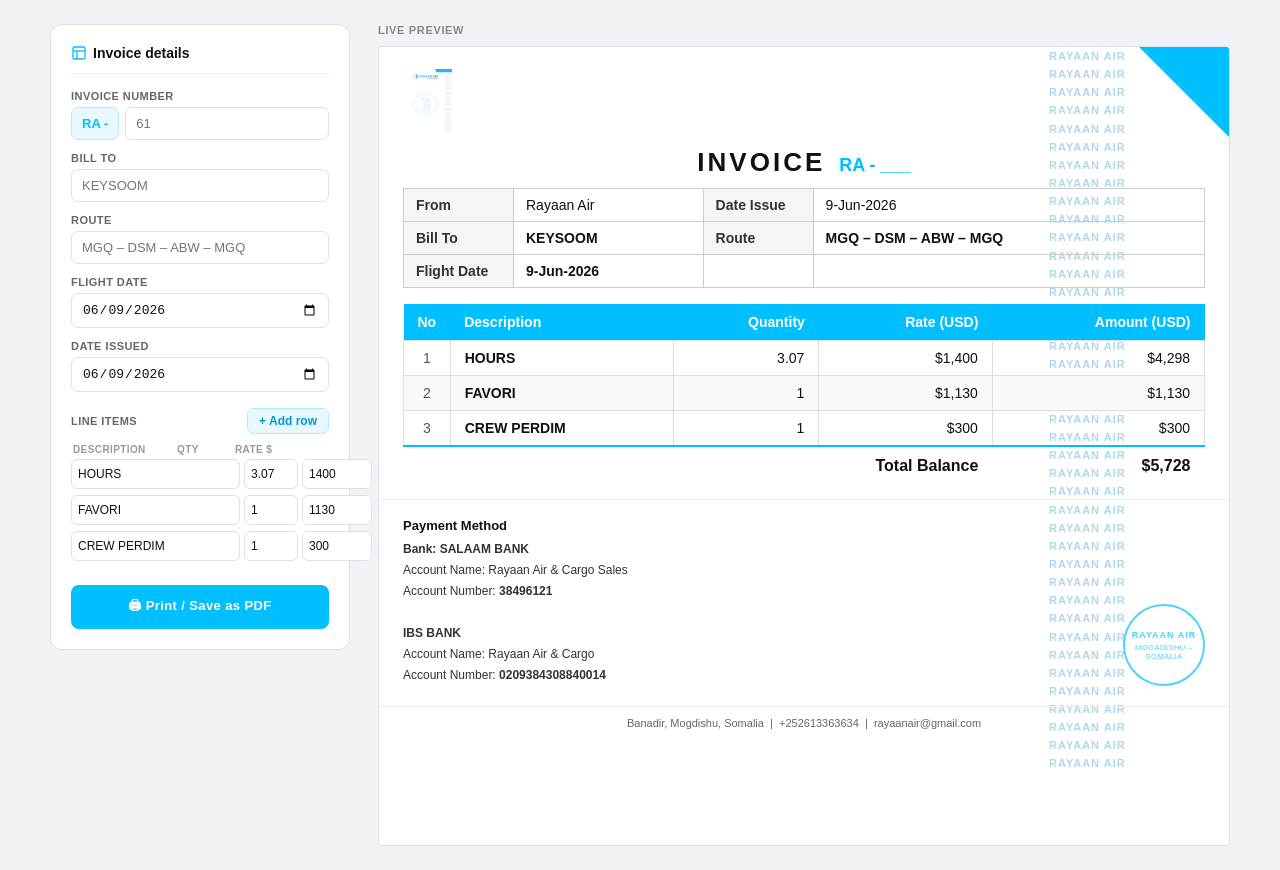
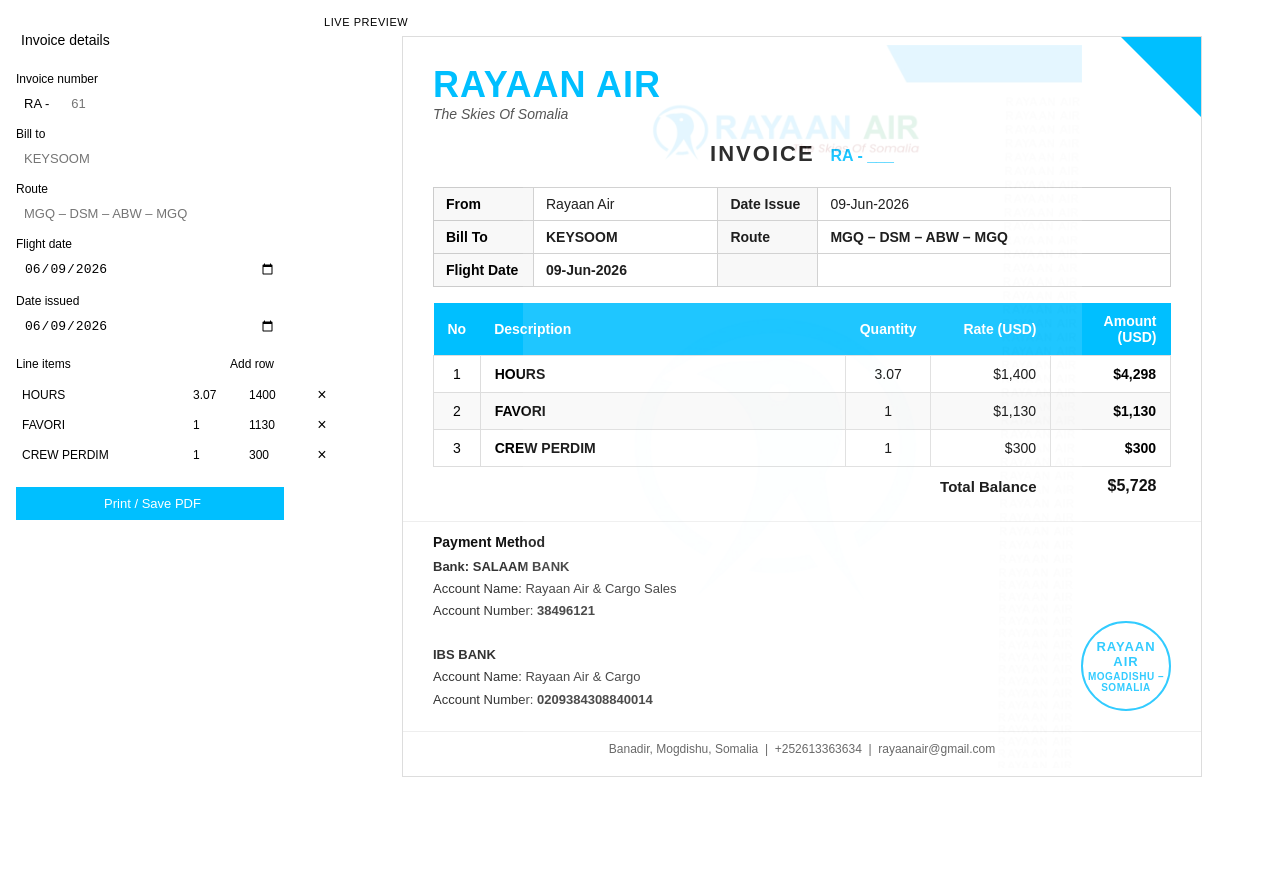
Before and after one commit to huseinhashi/rayaninvoice, a plain HTML site: page index.html in a window 1280 px wide. After the commit the page ends 800 px from the top, so only its background shows below. Drawn offline with Linux system fonts and the light colour scheme.

Commit message:
Update styles and structure in index.html
Refactor styles and improve markup for invoice generator.

```diff
--- a/index.html
+++ b/index.html
@@ -1,340 +1,161 @@
-<!DOCTYPE html>
-<html lang="en">
-<head>
-<meta charset="UTF-8">
-<meta name="viewport" content="width=device-width, initial-scale=1.0">
-<title>Rayaan Air — Invoice Generator</title>
+
 <style>
-  *, *::before, *::after { box-sizing: border-box; margin: 0; padding: 0; }
+  * { box-sizing: border-box; margin: 0; padding: 0; }
+  body { font-family: Arial, sans-serif; }
 
-  body {
-    font-family: Arial, sans-serif;
-    background: #f0f2f5;
-    color: #111;
-    min-height: 100vh;
-    padding: 24px;
-  }
+  .app-shell { display: flex; gap: 24px; padding: 16px 0; }
 
-  /* ── LAYOUT ── */
-  .app-shell {
-    display: flex;
-    gap: 28px;
-    max-width: 1180px;
-    margin: 0 auto;
-    align-items: flex-start;
-  }
-
-  /* ── FORM PANEL ── */
   .form-panel {
     width: 300px;
     flex-shrink: 0;
-    background: #fff;
-    border: 1px solid #dde1e7;
-    border-radius: 12px;
-    padding: 20px;
-    position: sticky;
-    top: 24px;
+    background: var(--color-background-primary);
+    border: 0.5px solid var(--color-border-tertiary);
+    border-radius: var(--border-radius-lg);
+    padding: 16px;
+    height: fit-content;
   }
 
   .form-panel h2 {
     font-size: 14px;
-    font-weight: 700;
-    color: #111;
-    margin-bottom: 16px;
-    padding-bottom: 12px;
-    border-bottom: 1px solid #eee;
-    display: flex;
-    align-items: center;
-    gap: 6px;
+    font-weight: 500;
+    color: var(--color-text-primary);
+    margin-bottom: 14px;
+    padding-bottom: 10px;
+    border-bottom: 0.5px solid var(--color-border-tertiary);
   }
 
-  .field { margin-bottom: 12px; }
-  .field label {
-    display: block;
-    font-size: 11px;
-    font-weight: 700;
-    color: #666;
-    text-transform: uppercase;
-    letter-spacing: 0.04em;
-    margin-bottom: 5px;
+  .field { margin-bottom: 10px; }
+  .field label { display: block; font-size: 12px; color: var(--color-text-secondary); margin-bottom: 4px; }
+  .field input, .field select {
+    width: 100%; padding: 6px 8px; font-size: 13px;
+    border: 0.5px solid var(--color-border-secondary);
+    border-radius: var(--border-radius-md);
+    background: var(--color-background-primary);
+    color: var(--color-text-primary);
   }
-  .field input {
-    width: 100%;
-    padding: 8px 10px;
-    font-size: 13px;
-    border: 1px solid #dde1e7;
-    border-radius: 7px;
-    background: #fff;
-    color: #111;
-    outline: none;
-    transition: border-color 0.15s;
-  }
-  .field input:focus { border-color: #00BFFF; }
 
   .inv-no-row { display: flex; align-items: center; gap: 6px; }
   .inv-prefix {
-    font-size: 13px; font-weight: 700; color: #00BFFF;
-    background: #e8f8ff;
-    border: 1px solid #b3e9ff;
-    border-radius: 7px;
-    padding: 8px 10px;
+    font-size: 13px; font-weight: 500; color: var(--color-text-secondary);
+    background: var(--color-background-secondary);
+    border: 0.5px solid var(--color-border-secondary);
+    border-radius: var(--border-radius-md);
+    padding: 6px 8px;
     white-space: nowrap;
   }
   .inv-no-row input { flex: 1; }
 
-  .items-section { margin-top: 16px; }
-  .items-header {
-    display: flex; justify-content: space-between;
-    align-items: center; margin-bottom: 10px;
-  }
-  .items-header span {
-    font-size: 11px; font-weight: 700; color: #666;
-    text-transform: uppercase; letter-spacing: 0.04em;
-  }
+  .items-header { display: flex; justify-content: space-between; align-items: center; margin: 12px 0 8px; }
+  .items-header span { font-size: 12px; color: var(--color-text-secondary); }
   .add-btn {
-    font-size: 12px; padding: 5px 11px; cursor: pointer;
-    background: #e8f8ff; color: #0099cc;
-    border: 1px solid #b3e9ff;
-    border-radius: 7px; font-weight: 600;
-    transition: background 0.15s;
-  }
-  .add-btn:hover { background: #ccf0ff; }
-
-  .col-labels {
-    display: grid;
-    grid-template-columns: 1fr 54px 70px 22px;
-    gap: 4px; margin-bottom: 4px;
-  }
-  .col-labels span {
-    font-size: 10px; font-weight: 700; color: #999;
-    text-transform: uppercase; letter-spacing: 0.04em;
-    padding: 0 2px;
+    font-size: 12px; padding: 4px 10px; cursor: pointer;
+    background: var(--color-background-info);
+    color: var(--color-text-info);
+    border: 0.5px solid var(--color-border-info);
+    border-radius: var(--border-radius-md);
   }
 
-  .line-item {
-    display: grid;
-    grid-template-columns: 1fr 54px 70px 22px;
-    gap: 4px; margin-bottom: 6px; align-items: center;
-  }
-  .line-item input {
-    padding: 7px 6px; font-size: 12px;
-    border: 1px solid #dde1e7; border-radius: 6px;
-    background: #fff; color: #111; outline: none;
-    transition: border-color 0.15s;
-  }
-  .line-item input:focus { border-color: #00BFFF; }
-  .remove-btn {
-    background: none; border: none; cursor: pointer;
-    color: #bbb; font-size: 18px; line-height: 1;
-    padding: 2px; border-radius: 4px;
-    transition: color 0.15s;
-  }
-  .remove-btn:hover { color: #e05; }
+  .line-item { display: grid; grid-template-columns: 1fr 52px 64px 22px; gap: 4px; margin-bottom: 6px; align-items: center; }
+  .line-item input { padding: 5px 6px; font-size: 12px; border: 0.5px solid var(--color-border-secondary); border-radius: var(--border-radius-md); background: var(--color-background-primary); color: var(--color-text-primary); }
+  .remove-btn { background: none; border: none; cursor: pointer; color: var(--color-text-secondary); font-size: 16px; line-height: 1; padding: 2px; }
+  .remove-btn:hover { color: var(--color-text-danger); }
 
   .print-btn {
-    width: 100%; margin-top: 18px; padding: 11px;
-    font-size: 13px; font-weight: 700; cursor: pointer;
+    width: 100%; margin-top: 14px; padding: 9px;
+    font-size: 13px; font-weight: 500; cursor: pointer;
     background: #00BFFF; color: #fff;
-    border: none; border-radius: 8px;
-    letter-spacing: 0.03em;
-    transition: background 0.15s;
+    border: none; border-radius: var(--border-radius-md);
   }
   .print-btn:hover { background: #009fd4; }
 
-  /* ── PREVIEW ── */
   .preview-panel { flex: 1; min-width: 0; }
-  .preview-label {
-    font-size: 11px; font-weight: 700; color: #888;
-    text-transform: uppercase; letter-spacing: 0.06em;
-    margin-bottom: 10px;
-  }
+  .preview-label { font-size: 11px; color: var(--color-text-secondary); margin-bottom: 8px; text-transform: uppercase; letter-spacing: 0.05em; }
 
-  /* ── INVOICE (A4 proportions) ── */
+  /* ===== INVOICE STYLES ===== */
   #invoice {
     background: #fff;
     width: 100%;
-    /* A4 ratio: 210 x 297mm — we render at display width, print uses @page */
-    min-height: 800px;
     font-family: Arial, sans-serif;
     color: #111;
-    border: 1px solid #dde1e7;
-    border-radius: 4px;
-    position: relative;
-    overflow: hidden;
+    border: 1px solid #ddd;
+    font-size: 14px;
+    max-width: 800px;
+    margin: 0 auto;
   }
 
-  /* corner triangle */
-  .inv-corner {
-    position: absolute; top: 0; right: 0;
-    width: 0; height: 0; border-style: solid;
-    border-width: 0 90px 90px 0;
-    border-color: transparent #00BFFF transparent transparent;
-    z-index: 2;
+  .inv-top {
+    display: flex;
+    justify-content: space-between;
+    align-items: flex-start;
+    padding: 30px 30px 0;
+    position: relative;
   }
 
-  /* watermark strip */
   .inv-watermark {
-    position: absolute; top: 0; right: 0;
-    width: 180px; bottom: 0;
-    display: flex; flex-direction: column;
-    overflow: hidden; pointer-events: none; z-index: 1;
-  }
-  .inv-watermark span {
-    font-size: 11px; font-weight: 700;
-    color: #b0d8e8; white-space: nowrap;
-    letter-spacing: 1px; line-height: 1.65;
-    font-family: Arial, sans-serif;
+    position: absolute; top: 0; left: 0; right: 0; bottom: 0;
+    background-image: url('logo.jpeg');
+    background-size: 70%;
+    background-repeat: no-repeat;
+    background-position: center;
+    opacity: 0.12;
+    pointer-events: none;
+    z-index: 0;
   }
 
-  /* logo */
-  .inv-logo-wrap {
-    padding: 22px 24px 0;
-    position: relative; z-index: 3;
+  .inv-logo-area { display: flex; flex-direction: column; align-items: flex-start; }
+  .inv-logo { display: flex; align-items: center; gap: 12px; }
+  .inv-logo img { height: 90px; width: auto; }
+  .inv-logo-text { line-height: 1; }
+  .inv-logo-text .brand { font-size: 36px; font-weight: 900; color: #00BFFF; letter-spacing: 1px; }
+  .inv-logo-text .tagline { font-size: 14px; font-style: italic; color: #555; margin-top: 4px; }
+
+  .inv-corner { position: absolute; top: 0; right: 0; width: 0; height: 0; border-style: solid; border-width: 0 80px 80px 0; border-color: transparent #00BFFF transparent transparent; }
+
+  .inv-title-block { text-align: center; padding: 20px 30px; }
+  .inv-title-block h1 { font-size: 18px; font-weight: 700; letter-spacing: 2px; color: #111; }
+  .inv-no-display { color: #00BFFF; font-weight: 700; font-size: 16px; margin-left: 12px; }
+
+  .inv-meta-table { width: calc(100% - 60px); margin: 0 30px 16px; border-collapse: collapse; font-size: 14px; }
+  .inv-meta-table td { border: 1px solid #ccc; padding: 8px 12px; }
+  .inv-meta-table td:first-child { font-weight: 700; width: 100px; background: #f8f8f8; }
+  .inv-meta-table td:nth-child(3) { font-weight: 700; width: 100px; background: #f8f8f8; }
+
+  .inv-items-table { width: calc(100% - 60px); margin: 0 30px 16px; border-collapse: collapse; font-size: 14px; }
+  .inv-items-table th { background: #00BFFF; color: #fff; padding: 10px 14px; text-align: left; font-weight: 700; }
+  .inv-items-table th:last-child, .inv-items-table td:last-child { text-align: right; }
+  .inv-items-table td { border: 1px solid #ddd; padding: 10px 14px; }
+  .inv-items-table tr:nth-child(even) td { background: #f9f9f9; }
+  .inv-total-row td { border: none; padding: 10px 14px; text-align: right; font-weight: 700; font-size: 15px; }
+  .inv-total-row td:last-child { font-size: 16px; color: #111; }
+
+  .inv-footer { display: flex; justify-content: space-between; align-items: flex-end; padding: 12px 30px 20px; border-top: 1px solid #eee; }
+  .inv-payment h4 { font-weight: 700; font-size: 14px; margin-bottom: 6px; }
+  .inv-payment p { font-size: 13px; line-height: 1.7; color: #333; }
+  .inv-stamp {
+    width: 90px; height: 90px; border-radius: 50%;
+    border: 2px solid #00BFFF;
+    display: flex; flex-direction: column; align-items: center; justify-content: center;
+    color: #00BFFF; font-size: 9px; font-weight: 700; text-align: center; letter-spacing: 0.5px;
+    opacity: 0.8;
   }
-  .inv-logo-wrap img {
-    height: 64px;
-    width: auto;
-    display: block;
-  }
+  .inv-contact { text-align: center; font-size: 12px; color: #555; padding: 10px 30px 20px; border-top: 1px solid #eee; }
 
-  /* INVOICE title row */
-  .inv-title-row {
-    display: flex; align-items: baseline;
-    justify-content: center;
-    padding: 14px 24px 10px;
-    position: relative; z-index: 3;
-  }
-  .inv-title-row .word {
-    font-size: 26px; font-weight: 900;
-    letter-spacing: 3px; color: #111;
-  }
-  .inv-title-row .inv-ref {
-    font-size: 18px; font-weight: 700;
-    color: #00BFFF; margin-left: 14px;
-  }
-
-  /* meta table */
-  .inv-meta {
-    width: calc(100% - 48px);
-    margin: 0 24px 16px;
-    border-collapse: collapse;
-    font-size: 14px;
-    position: relative; z-index: 3;
-  }
-  .inv-meta td {
-    border: 1px solid #ccc;
-    padding: 8px 12px;
-    vertical-align: middle;
-  }
-  .inv-meta td.lbl {
-    font-weight: 700; background: #f5f5f5;
-    width: 110px; color: #333;
-  }
-  .inv-meta td.val { color: #111; }
-  .inv-meta td.val strong { font-weight: 700; }
-
-  /* items table */
-  .inv-items {
-    width: calc(100% - 48px);
-    margin: 0 24px 0;
-    border-collapse: collapse;
-    font-size: 14px;
-    position: relative; z-index: 3;
-  }
-  .inv-items thead th {
-    background: #00BFFF; color: #fff;
-    padding: 10px 14px;
-    font-weight: 700; font-size: 14px;
-    text-align: left;
-  }
-  .inv-items thead th:nth-child(3),
-  .inv-items thead th:nth-child(4),
-  .inv-items thead th:nth-child(5) { text-align: right; }
-  .inv-items thead th:nth-child(1) { text-align: center; width: 46px; }
-
-  .inv-items tbody td {
-    border: 1px solid #ddd;
-    padding: 9px 14px;
-    font-size: 14px;
-  }
-  .inv-items tbody td:nth-child(1) { text-align: center; color: #555; }
-  .inv-items tbody td:nth-child(2) { font-weight: 700; }
-  .inv-items tbody td:nth-child(3),
-  .inv-items tbody td:nth-child(4),
-  .inv-items tbody td:nth-child(5) { text-align: right; }
-  .inv-items tbody tr:nth-child(even) td { background: #f9f9f9; }
-
-  .inv-total-row td {
-    border: none;
-    padding: 10px 14px;
-    text-align: right;
-    font-weight: 700;
-    font-size: 16px;
-    border-top: 2px solid #00BFFF;
-  }
-
-  /* footer */
-  .inv-footer {
-    display: flex;
-    justify-content: space-between;
-    align-items: flex-end;
-    padding: 18px 24px 20px;
-    margin-top: 14px;
-    border-top: 1px solid #eee;
-    position: relative; z-index: 3;
-  }
-  .inv-payment h4 {
-    font-size: 13px; font-weight: 700;
-    margin-bottom: 6px; color: #111;
-  }
-  .inv-payment p {
-    font-size: 12px; line-height: 1.75; color: #333;
-  }
-  .inv-stamp {
-    width: 82px; height: 82px; border-radius: 50%;
-    border: 2.5px solid #00BFFF;
-    display: flex; flex-direction: column;
-    align-items: center; justify-content: center;
-    color: #00BFFF; text-align: center; opacity: 0.7;
-    flex-shrink: 0;
-  }
-  .inv-stamp .s1 { font-size: 9px; font-weight: 900; letter-spacing: 1px; }
-  .inv-stamp .s2 { font-size: 7.5px; margin-top: 3px; letter-spacing: 0.5px; }
-
-  .inv-contact {
-    text-align: center;
-    font-size: 11px; color: #666;
-    padding: 10px 24px 14px;
-    border-top: 1px solid #eee;
-    position: relative; z-index: 3;
-  }
-
-  /* ── PRINT ── */
   @media print {
-    body { background: #fff; padding: 0; }
     .app-shell { display: block; }
     .form-panel { display: none; }
-    .preview-panel { width: 100%; }
     .preview-label { display: none; }
-    #invoice {
-      border: none;
-      border-radius: 0;
-      min-height: unset;
-    }
-    @page { size: A4; margin: 0; }
+    #invoice { border: none; }
+    body { background: white; }
   }
 </style>
-</head>
-<body>
+
+<h2 class="sr-only" style="position:absolute;width:1px;height:1px;overflow:hidden">Rayaan Air invoice generator — fill in the form on the left to generate a printable invoice</h2>
 
 <div class="app-shell">
 
-  <!-- ── FORM ── -->
+  <!-- FORM -->
   <div class="form-panel">
-    <h2>
-      <svg width="16" height="16" fill="none" stroke="#00BFFF" stroke-width="2" viewBox="0 0 24 24" aria-hidden="true"><rect x="3" y="3" width="18" height="18" rx="2"/><line x1="3" y1="9" x2="21" y2="9"/><line x1="9" y1="21" x2="9" y2="9"/></svg>
-      Invoice details
-    </h2>
+    <h2><i class="ti ti-file-invoice" aria-hidden="true" style="font-size:15px;vertical-align:-2px;margin-right:5px"></i>Invoice details</h2>
 
     <div class="field">
       <label>Invoice number</label>
@@ -364,33 +185,28 @@
       <input type="date" id="f-issuedate" oninput="render()">
     </div>
 
-    <div class="items-section">
     <div class="items-header">
       <span>Line items</span>
-        <button class="add-btn" onclick="addItem()">+ Add row</button>
-      </div>
-      <div class="col-labels">
-        <span>Description</span><span>Qty</span><span>Rate $</span><span></span>
-      </div>
-      <div id="items-list"></div>
+      <button class="add-btn" onclick="addItem()"><i class="ti ti-plus" aria-hidden="true"></i> Add row</button>
     </div>
 
-    <button class="print-btn" onclick="window.print()">&#x1F5A8; Print / Save as PDF</button>
+    <div id="items-list"></div>
+
+    <button class="print-btn" onclick="window.print()"><i class="ti ti-printer" aria-hidden="true" style="margin-right:5px"></i>Print / Save PDF</button>
   </div>
 
-  <!-- ── PREVIEW ── -->
+  <!-- PREVIEW -->
   <div class="preview-panel">
     <p class="preview-label">Live preview</p>
     <div id="invoice"></div>
   </div>
-
 </div>
 
 <script>
 let items = [
-    { desc: 'HOURS',       qty: '3.07', rate: '1400' },
-    { desc: 'FAVORI',      qty: '1',    rate: '1130' },
-    { desc: 'CREW PERDIM', qty: '1',    rate: '300'  }
+  { desc: 'HOURS', qty: '3.07', rate: '1400' },
+  { desc: 'FAVORI', qty: '1', rate: '1130' },
+  { desc: 'CREW PERDIM', qty: '1', rate: '300' }
 ];
 
 function today() {
@@ -400,8 +216,8 @@
 function fmtDate(val) {
   if (!val) return '';
   const [y, m, d] = val.split('-');
-    const mon = ['Jan','Feb','Mar','Apr','May','Jun','Jul','Aug','Sep','Oct','Nov','Dec'];
-    return parseInt(d) + '-' + mon[parseInt(m)-1] + '-' + y;
+  const months = ['Jan','Feb','Mar','Apr','May','Jun','Jul','Aug','Sep','Oct','Nov','Dec'];
+  return d + '-' + months[parseInt(m)-1] + '-' + y;
 }
 
 function addItem() {
@@ -417,94 +233,93 @@
 }
 
 function renderForm() {
-    document.getElementById('items-list').innerHTML = items.map((it, i) => `
+  const list = document.getElementById('items-list');
+  list.innerHTML = items.map((it, i) => `
     <div class="line-item">
-        <input type="text" placeholder="Description" value="${it.desc}"
-          oninput="items[${i}].desc=this.value;render()">
-        <input type="text" placeholder="Qty" value="${it.qty}"
-          oninput="items[${i}].qty=this.value;render()">
-        <input type="text" placeholder="Rate" value="${it.rate}"
-          oninput="items[${i}].rate=this.value;render()">
-        <button class="remove-btn" onclick="removeItem(${i})" title="Remove">&times;</button>
+      <input type="text" placeholder="Description" value="${it.desc}" oninput="items[${i}].desc=this.value;render()">
+      <input type="text" placeholder="Qty" value="${it.qty}" oninput="items[${i}].qty=this.value;render()">
+      <input type="text" placeholder="Rate $" value="${it.rate}" oninput="items[${i}].rate=this.value;render()">
+      <button class="remove-btn" onclick="removeItem(${i})" aria-label="Remove row">&times;</button>
     </div>
   `).join('');
 }
 
 function render() {
-    const invNo      = document.getElementById('f-invno').value.trim();
-    const billTo     = document.getElementById('f-billto').value.trim()     || 'KEYSOOM';
-    const route      = document.getElementById('f-route').value.trim()      || 'MGQ – DSM – ABW – MGQ';
+  const invNo = document.getElementById('f-invno').value.trim();
+  const billTo = document.getElementById('f-billto').value.trim() || 'KEYSOOM';
+  const route = document.getElementById('f-route').value.trim() || 'MGQ – DSM – ABW – MGQ';
   const flightDate = fmtDate(document.getElementById('f-flightdate').value) || '2-MAY-2026';
-    const issueDate  = fmtDate(document.getElementById('f-issuedate').value)  || '5-may-2026';
+  const issueDate = fmtDate(document.getElementById('f-issuedate').value) || '5-may-2026';
 
   let total = 0;
   const rows = items.map((it, i) => {
-      const qty  = parseFloat(it.qty)  || 0;
+    const qty = parseFloat(it.qty) || 0;
     const rate = parseFloat(it.rate) || 0;
-      const amt  = qty * rate;
+    const amt = qty * rate;
     total += amt;
-      const fmtAmt  = amt  ? '$' + amt.toLocaleString('en-US', {minimumFractionDigits:0, maximumFractionDigits:0}) : '';
-      const fmtRate = rate ? '$' + rate.toLocaleString('en-US', {minimumFractionDigits:0, maximumFractionDigits:0}) : '';
+    const amtStr = amt ? '$' + amt.toLocaleString('en-US', {minimumFractionDigits: 0, maximumFractionDigits: 0}) : '';
     return `<tr>
-        <td>${i+1}</td>
-        <td>${it.desc || ''}</td>
-        <td>${it.qty || ''}</td>
-        <td>${fmtRate}</td>
-        <td>${fmtAmt}</td>
+      <td style="text-align:center">${i+1}</td>
+      <td><strong>${it.desc || ''}</strong></td>
+      <td style="text-align:center">${it.qty || ''}</td>
+      <td style="text-align:right">${it.rate ? '$' + parseFloat(it.rate).toLocaleString() : ''}</td>
+      <td style="text-align:right;font-weight:700">${amtStr}</td>
     </tr>`;
   }).join('');
 
-    const totalStr = '$' + total.toLocaleString('en-US', {minimumFractionDigits:0, maximumFractionDigits:0});
-    const wm = Array(40).fill('<span>RAYAAN AIR&nbsp;&nbsp;&nbsp;</span>').join('');
+  const totalStr = '$' + total.toLocaleString('en-US', {minimumFractionDigits: 0, maximumFractionDigits: 0});
 
   document.getElementById('invoice').innerHTML = `
+    <div style="position:relative;overflow:hidden">
       <div class="inv-corner"></div>
-      <div class="inv-watermark">${wm}</div>
+      <div class="inv-watermark"></div>
 
-      <div class="inv-logo-wrap">
-        <img src="logo.jpeg" alt="Rayaan Air">
+      <div class="inv-top">
+        <div class="inv-logo-area">
+          <div class="inv-logo">
+            <div class="inv-logo-text">
+              <div class="brand">RAYAAN AIR</div>
+              <div class="tagline">The Skies Of Somalia</div>
+            </div>
+          </div>
+        </div>
       </div>
 
-      <div class="inv-title-row">
-        <span class="word">INVOICE</span>
-        <span class="inv-ref">RA - ${invNo || '___'}</span>
+      <div class="inv-title-block">
+        <span style="font-size:22px;font-weight:700;letter-spacing:2px">INVOICE</span>
+        <span class="inv-no-display">RA - ${invNo || '___'}</span>
       </div>
 
-      <table class="inv-meta">
+      <table class="inv-meta-table">
         <tr>
-          <td class="lbl">From</td>
-          <td class="val">Rayaan Air</td>
-          <td class="lbl">Date Issue</td>
-          <td class="val">${issueDate}</td>
+          <td>From</td><td>Rayaan Air</td>
+          <td>Date Issue</td><td>${issueDate}</td>
         </tr>
         <tr>
-          <td class="lbl">Bill To</td>
-          <td class="val"><strong>${billTo}</strong></td>
-          <td class="lbl">Route</td>
-          <td class="val"><strong>${route}</strong></td>
+          <td>Bill To</td><td><strong>${billTo}</strong></td>
+          <td>Route</td><td><strong>${route}</strong></td>
         </tr>
         <tr>
-          <td class="lbl">Flight Date</td>
-          <td class="val"><strong>${flightDate}</strong></td>
+          <td>Flight Date</td><td><strong>${flightDate}</strong></td>
           <td></td><td></td>
         </tr>
       </table>
 
-      <table class="inv-items" style="margin-top:16px">
+      <table class="inv-items-table">
         <thead>
           <tr>
-            <th>No</th>
+            <th style="width:40px">No</th>
             <th>Description</th>
-            <th>Quantity</th>
-            <th>Rate (USD)</th>
-            <th>Amount (USD)</th>
+            <th style="width:80px;text-align:center">Quantity</th>
+            <th style="width:120px;text-align:right">Rate (USD)</th>
+            <th style="width:120px">Amount (USD)</th>
           </tr>
         </thead>
         <tbody>${rows}</tbody>
         <tfoot>
           <tr class="inv-total-row">
-            <td colspan="4">Total Balance</td>
-            <td>${totalStr}</td>
+            <td colspan="4" style="text-align:right;font-weight:700">Total Balance</td>
+            <td style="text-align:right;font-weight:700;font-size:16px">${totalStr}</td>
           </tr>
         </tfoot>
       </table>
@@ -512,33 +327,28 @@
       <div class="inv-footer">
         <div class="inv-payment">
           <h4>Payment Method</h4>
-          <p>
-            <strong>Bank: SALAAM BANK</strong><br>
+          <p><strong>Bank: SALAAM BANK</strong><br>
           Account Name: Rayaan Air &amp; Cargo Sales<br>
-            Account Number: <strong>38496121</strong><br>
-            <br>
+          Account Number: <strong>38496121</strong><br><br>
           <strong>IBS BANK</strong><br>
           Account Name: Rayaan Air &amp; Cargo<br>
-            Account Number: <strong>0209384308840014</strong>
-          </p>
+          Account Number: <strong>0209384308840014</strong></p>
         </div>
         <div class="inv-stamp">
-          <div class="s1">RAYAAN AIR</div>
-          <div class="s2">MOGADISHU – SOMALIA</div>
+          <div style="font-size:13px;font-weight:900;color:#00BFFF;letter-spacing:1px">RAYAAN AIR</div>
+          <div style="font-size:10px;color:#00BFFF;margin-top:2px">MOGADISHU – SOMALIA</div>
         </div>
       </div>
 
       <div class="inv-contact">
         Banadir, Mogdishu, Somalia &nbsp;|&nbsp; +252613363634 &nbsp;|&nbsp; rayaanair@gmail.com
       </div>
+    </div>
   `;
 }
 
-  // init
-  document.getElementById('f-issuedate').value  = today();
+document.getElementById('f-issuedate').value = today();
 document.getElementById('f-flightdate').value = today();
 renderForm();
 render();
 </script>
-</body>
-</html>
```
Lines whose indentation alone changed are shown as unchanged.
